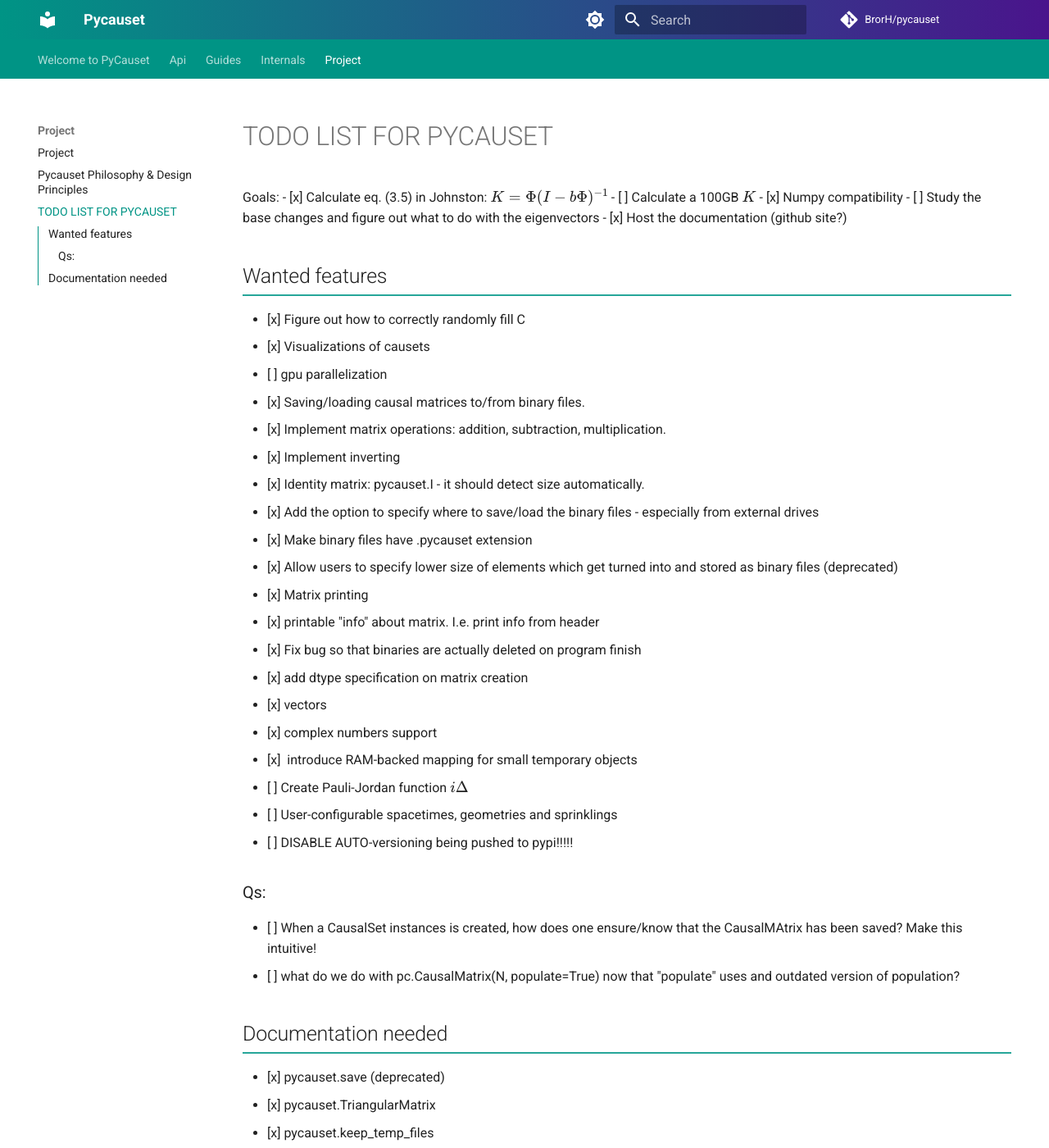
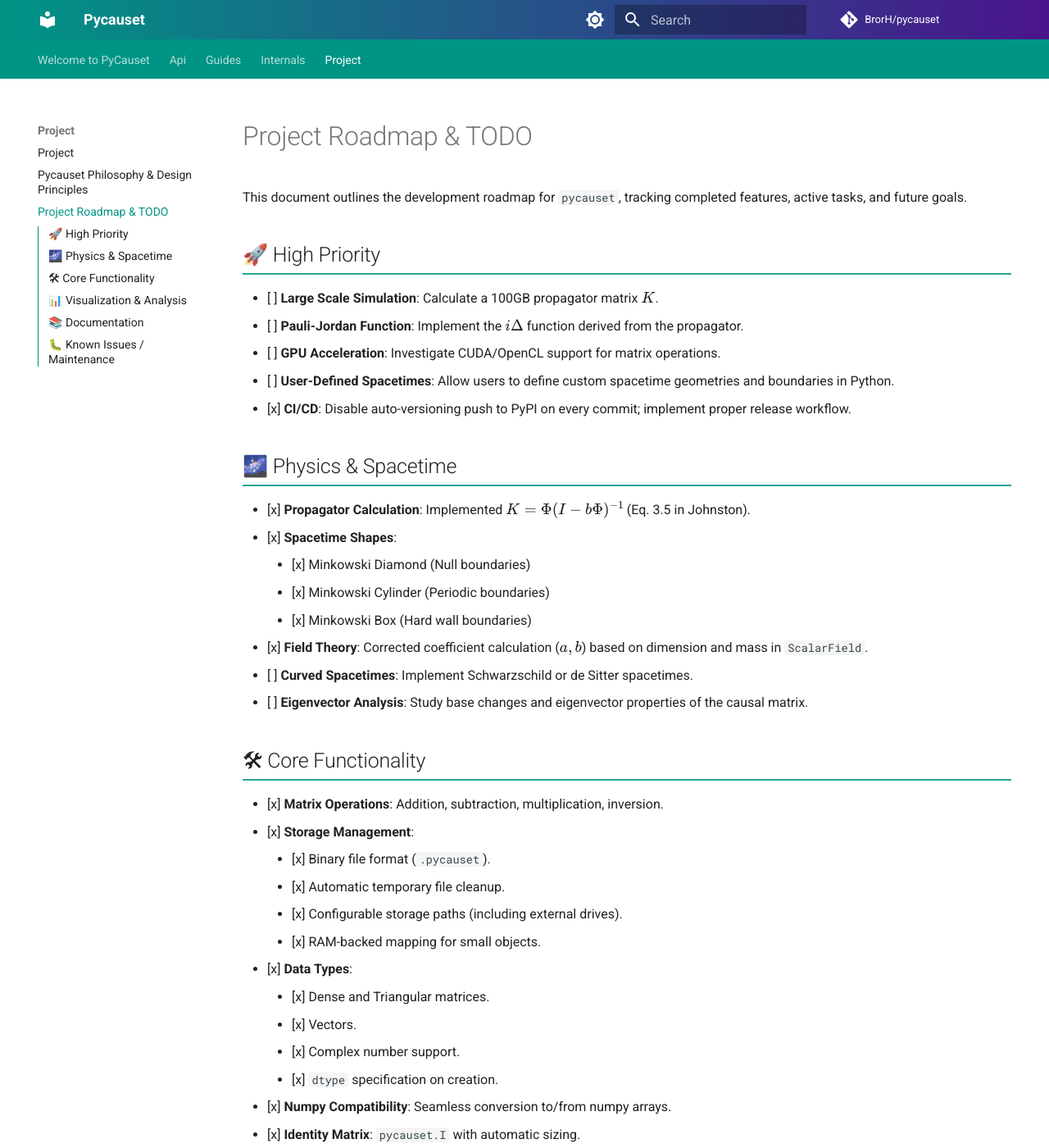
Before and after one commit to BrorH/pycauset, an MkDocs documentation site: the page built from documentation/project/TODO.md, in a window 1280 px wide and 1400 px high. Shown: the whole window at 82% size. Built offline with MkDocs 1.6.1 and Material for MkDocs 9.7.7, drawn with Linux system fonts in a browser that asks for light colours; comment, search, counter and statistics services are not loaded; some of the changed text lies outside the part shown.

Commit message:
update todo

```diff
--- a/documentation/project/TODO.md
+++ b/documentation/project/TODO.md
@@ -1,43 +1,56 @@
-# TODO LIST FOR PYCAUSET
+# Project Roadmap & TODO
 
+This document outlines the development roadmap for `pycauset`, tracking completed features, active tasks, and future goals.
 
-Goals:
-- [x] Calculate eq. (3.5) in Johnston: $K = \Phi (I - b\Phi)^{-1}$
-- [ ] Calculate a 100GB $K$
-- [x] Numpy compatibility
-- [ ] Study the base changes and figure out what to do with the eigenvectors
-- [x] Host the documentation (github site?)
+## 🚀 High Priority
 
-## Wanted features
-- [x] Figure out how to correctly randomly fill C
-- [x] Visualizations of causets
-- [ ] gpu parallelization
-- [x] Saving/loading causal matrices to/from binary files.
-- [x] Implement matrix operations: addition, subtraction, multiplication.
-- [x] Implement inverting
-- [x] Identity matrix: pycauset.I - it should detect size automatically.
-- [x] Add the option to specify where to save/load the binary files - especially from external drives
-- [x] Make binary files have .pycauset extension
-- [x] Allow users to specify lower size of elements which get turned into and stored as binary files (deprecated)
-- [x] Matrix printing
-- [x] printable "info" about matrix. I.e. print info from header
-- [x] Fix bug so that binaries are actually deleted on program finish
-- [x] add dtype specification on matrix creation
-- [x] vectors
-- [x] complex numbers support
-- [x]  introduce RAM-backed mapping for small temporary objects
-- [ ] Create Pauli-Jordan function $i\Delta$
-- [ ] User-configurable spacetimes, geometries and sprinklings
-- [ ] DISABLE AUTO-versioning being pushed to pypi!!!!!
+- [ ] **Large Scale Simulation**: Calculate a 100GB propagator matrix $K$.
+- [ ] **Pauli-Jordan Function**: Implement the $i\Delta$ function derived from the propagator.
+- [ ] **GPU Acceleration**: Investigate CUDA/OpenCL support for matrix operations.
+- [ ] **User-Defined Spacetimes**: Allow users to define custom spacetime geometries and boundaries in Python.
+- [x] **CI/CD**: Disable auto-versioning push to PyPI on every commit; implement proper release workflow.
 
-### Qs:
-- [ ] When a CausalSet instances is created, how does one ensure/know that the CausalMAtrix has been saved? Make this intuitive!
-- [ ] what do we do with pc.CausalMatrix(N, populate=True) now that "populate" uses and outdated version of population?
+## 🌌 Physics & Spacetime
 
-## Documentation needed
-- [x] pycauset.save (deprecated)
-- [x] pycauset.TriangularMatrix
-- [x] pycauset.keep_temp_files
-- [x] pycauset.Vector
-- [x] pycauset.set_memory_threshold
-- [ ] `$PYCAUSET_STORAGE_DIR`
+- [x] **Propagator Calculation**: Implemented $K = \Phi (I - b\Phi)^{-1}$ (Eq. 3.5 in Johnston).
+- [x] **Spacetime Shapes**:
+    - [x] Minkowski Diamond (Null boundaries)
+    - [x] Minkowski Cylinder (Periodic boundaries)
+    - [x] Minkowski Box (Hard wall boundaries)
+- [x] **Field Theory**: Corrected coefficient calculation ($a, b$) based on dimension and mass in `ScalarField`.
+- [ ] **Curved Spacetimes**: Implement Schwarzschild or de Sitter spacetimes.
+- [ ] **Eigenvector Analysis**: Study base changes and eigenvector properties of the causal matrix.
+
+## 🛠 Core Functionality
+
+- [x] **Matrix Operations**: Addition, subtraction, multiplication, inversion.
+- [x] **Storage Management**:
+    - [x] Binary file format (`.pycauset`).
+    - [x] Automatic temporary file cleanup.
+    - [x] Configurable storage paths (including external drives).
+    - [x] RAM-backed mapping for small objects.
+- [x] **Data Types**:
+    - [x] Dense and Triangular matrices.
+    - [x] Vectors.
+    - [x] Complex number support.
+    - [x] `dtype` specification on creation.
+- [x] **Numpy Compatibility**: Seamless conversion to/from numpy arrays.
+- [x] **Identity Matrix**: `pycauset.I` with automatic sizing.
+
+## 📊 Visualization & Analysis
+
+- [x] **Causet Visualization**: 2D and 3D plotting using Plotly.
+- [x] **Coordinate Transforms**: Spacetime-aware coordinate transformations for visualization.
+- [x] **Matrix Inspection**: Printable info and matrix content.
+
+## 📚 Documentation
+
+- [x] **Structure**: Reorganized into Guides, API, Internals, and Project sections.
+- [x] **Hosting**: Setup for GitHub Pages / MkDocs.
+- [ ] **Environment Variables**: Document `$PYCAUSET_STORAGE_DIR`.
+- [ ] **Tutorials**: Add more physics-focused tutorials (e.g., scalar field propagation).
+
+## 🐛 Known Issues / Maintenance
+
+- [ ] **Lifecycle Management**: Clarify `CausalSet` vs `CausalMatrix` persistence guarantees.
+- [ ] **Legacy Cleanup**: Remove or update deprecated parameters (e.g., `populate=True` in `CausalMatrix`).
```
